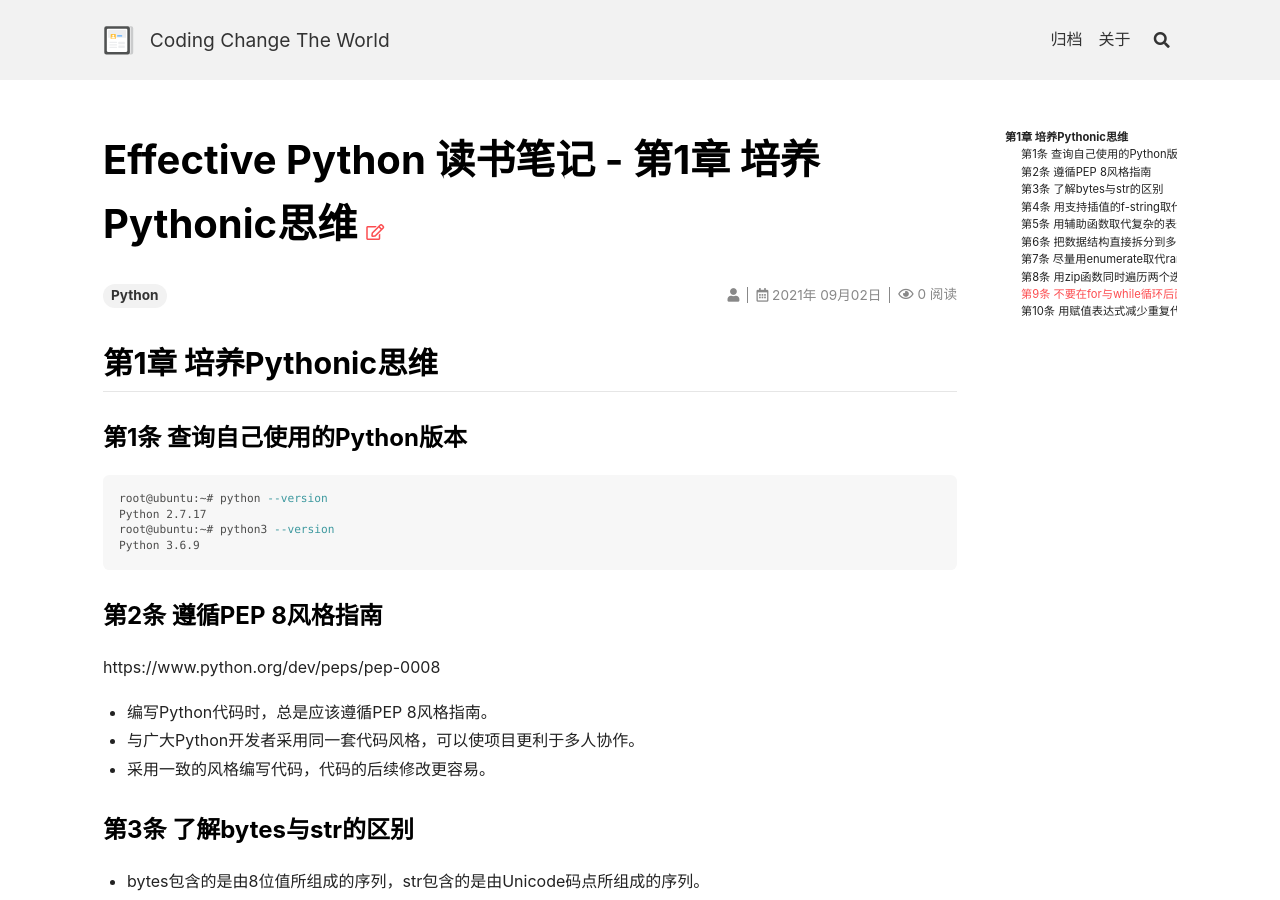
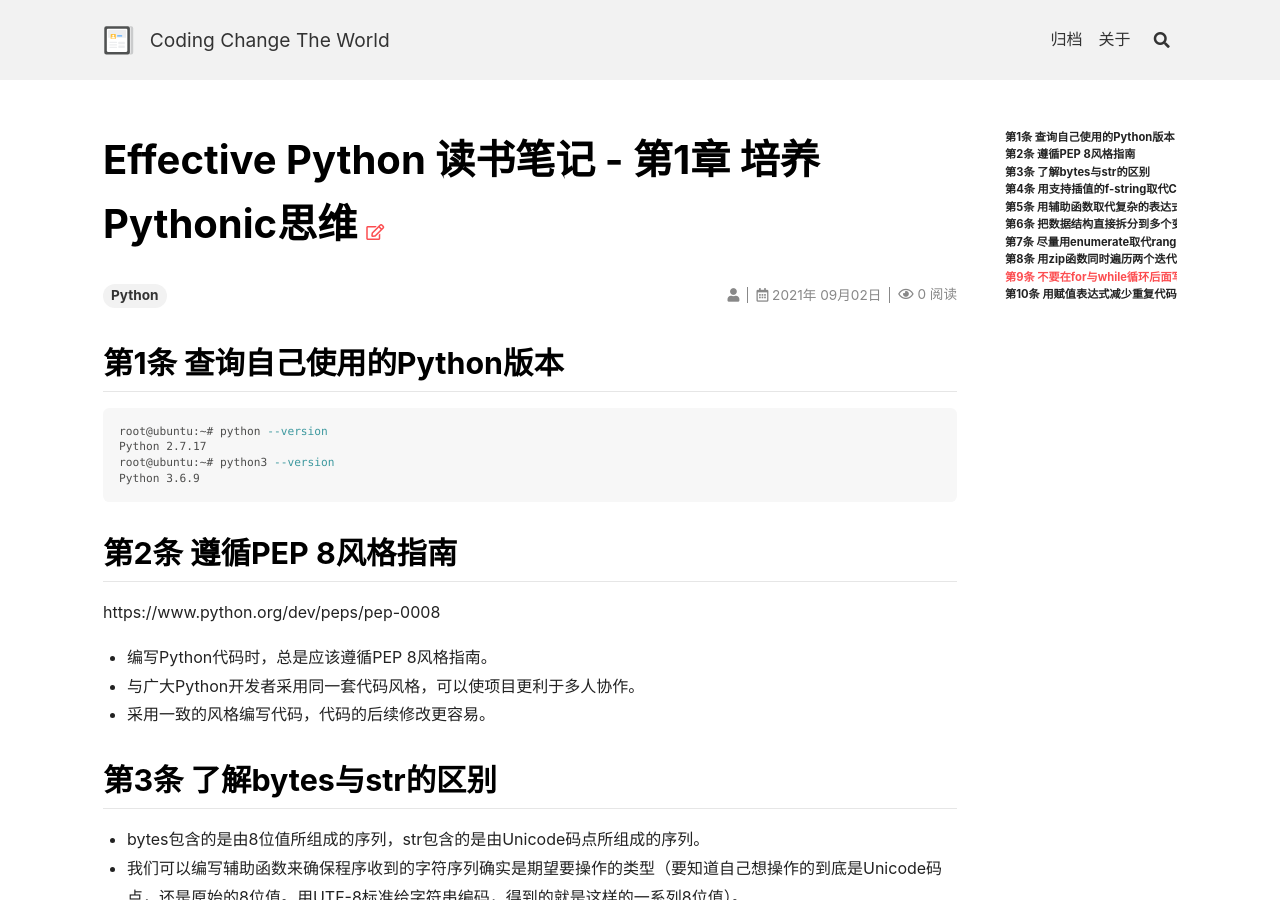
Before and after one commit to hz-bin/hz-bin.github.io, a Jekyll site: the page built from _posts/2021-09-02-Effective_Python_1.md, in a window 1280 px wide and 900 px high. Built offline with Jekyll 4.4.1, drawn with Linux system fonts in a browser that asks for light colours; nearby versions of some CDN libraries; comment, search, counter and statistics services are not loaded.

Commit message:
Update 2021-09-02-Effective_Python_1.md

````diff
--- a/_posts/2021-09-02-Effective_Python_1.md
+++ b/_posts/2021-09-02-Effective_Python_1.md
@@ -7,9 +7,7 @@ key: k1630512000
 pageview: true
 ---
 
-## 第1章 培养Pythonic思维
-
-### 第1条 查询自己使用的Python版本
+## 第1条 查询自己使用的Python版本
 
 ```bash
 root@ubuntu:~# python --version
@@ -18,20 +16,20 @@ root@ubuntu:~# python3 --version
 Python 3.6.9
 ```
 
-### 第2条 遵循PEP 8风格指南
+## 第2条 遵循PEP 8风格指南
 https://www.python.org/dev/peps/pep-0008
 - 编写Python代码时，总是应该遵循PEP 8风格指南。
 - 与广大Python开发者采用同一套代码风格，可以使项目更利于多人协作。
 - 采用一致的风格编写代码，代码的后续修改更容易。
 
-### 第3条 了解bytes与str的区别
+## 第3条 了解bytes与str的区别
 - bytes包含的是由8位值所组成的序列，str包含的是由Unicode码点所组成的序列。
 - 我们可以编写辅助函数来确保程序收到的字符序列确实是期望要操作的类型（要知道自己想操作的到底是Unicode码点，还是原始的8位值。用UTF-8标准给字符串编码，得到的就是这样的一系列8位值）。
 - bytes与str这两种实例不能在某些操作符（例如>、==、+、%操作符）上面混用。
 - 从文件中读取二进制数据（或者把二进制数据写入文件）时，应该用'rb'（'wb'）这样的二进制模式打开文件。
 - 如果要从文件中读取（或者要写入文件之中）的是Unicode数据，那么必须注意系统默认的文本编码方案。若无法肯定，可通过encoding参数明确指定。
 
-### 第4条 用支持插值的f-string取代C风格的格式字符串与str.format方法
+## 第4条 用支持插值的f-string取代C风格的格式字符串与str.format方法
 
 ```python
 a = 1
@@ -46,11 +44,11 @@ print('a={}, b={}'.format(a, b))
 print(f'a={a}, b={b}')
 ```
 
-### 第5条 用辅助函数取代复杂的表达式
+## 第5条 用辅助函数取代复杂的表达式
 - Python的语法很容易把复杂的意思挤到同一行表达式里，这样写很难懂。复杂的表达式，尤其是那种需要重复使用的复杂表达式，应该写到辅助函数里面。
 - 用if/else结构写成的条件表达式，要比用or与and写成的Boolean表达式更好懂
 
-### 第6条 把数据结构直接拆分到多个变量里，不要专门通过下标访问
+## 第6条 把数据结构直接拆分到多个变量里，不要专门通过下标访问
 
 ```python
 item = ('a', 'b', 'c')
@@ -70,7 +68,7 @@ for rank, (name, calories) in enumerate(snacks, 1):
 - unpacking在Python中应用广泛，凡是可迭代的对象都能拆分，无论它里面还有多少层迭代结构。
 - 尽量通过unpacking来拆解序列之中的数据，而不要通过下标访问，这样可以让代码更简洁、更清晰。
 
-### 第7条 尽量用enumerate取代range
+## 第7条 尽量用enumerate取代range
 - Python内置的range函数适合用来迭代一系列整数。
 
 ```python
@@ -95,7 +93,7 @@ for i, flavor in enumerate(flavor_list, 1):
 - 不要先通过range指定下标的取值范围，然后用下标去访问序列，而是应该直接用enumerate函数迭代。
 - 可以通过enumerate的第二个参数指定起始序号（默认为0）。
 
-### 第8条 用zip函数同时遍历两个迭代器
+## 第8条 用zip函数同时遍历两个迭代器
 
 ```python
 names = ['Cecilia', 'Lise', 'Marie']
@@ -125,12 +123,12 @@ Rosalind: None
 - 如果提供的迭代器的长度不一致，那么只要其中任何一个迭代完毕，zip就会停止。
 - 如果想按最长的那个迭代器来遍历，那就改用内置的itertools模块中的zip_longest函数。
 
-### 第9条 不要在for与while循环后面写else块
+## 第9条 不要在for与while循环后面写else块
 - Python有种特殊的语法，可以把else块紧跟在整个for循环或while循环的后面。
 - 只有在整个循环没有因为break提前跳出的情况下，else块才会执行。
 - 把else块紧跟在整个循环后面，会让人不太容易看出这段代码的意思，所以要避免这样写。
 
-### 第10条 用赋值表达式减少重复代码
+## 第10条 用赋值表达式减少重复代码
 - 赋值表达式（assignment expression）是Python 3.8新引入的语法
 
 ```python
````
